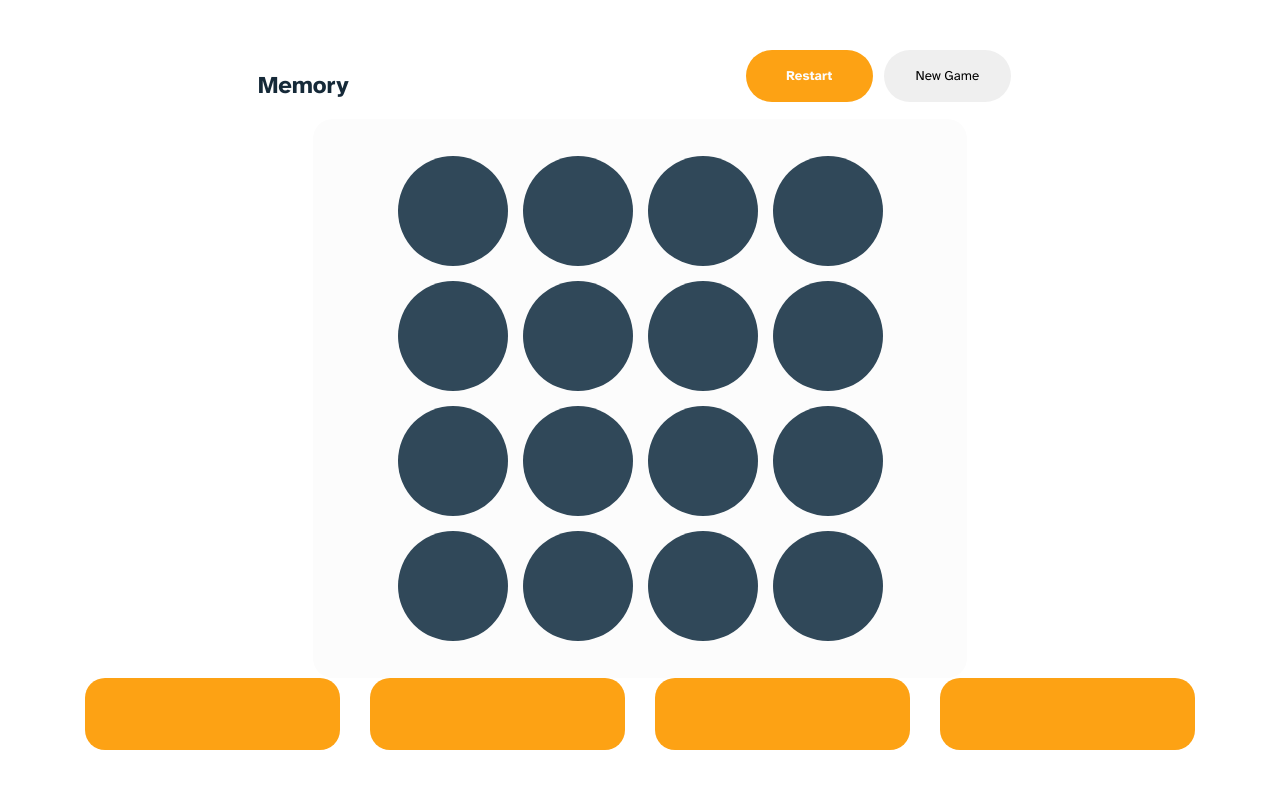
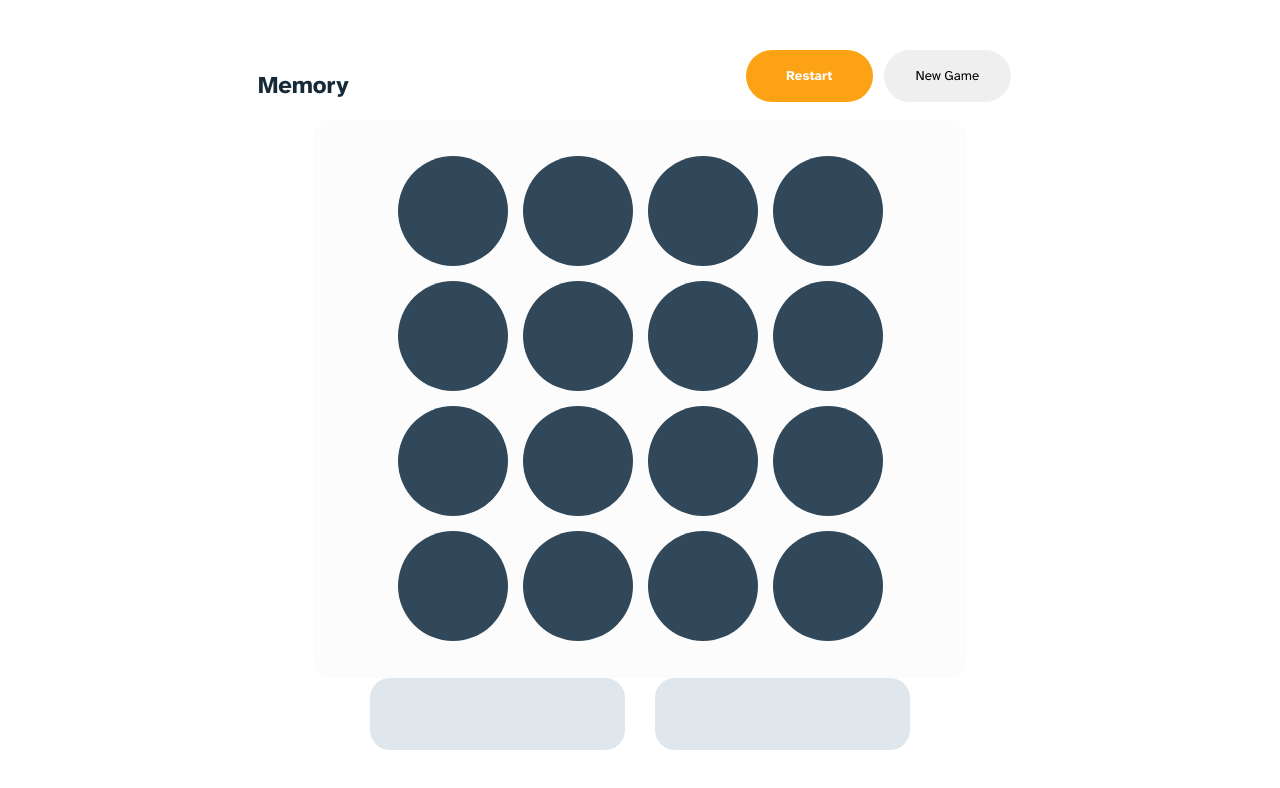
Before and after one commit to Davitvashakmadze/memory-game, a React (Create React App) app: page / in a window 1280 px wide. Both pictures are taken after a click on the button "Start Game". Shown: the top 788 px of the page. Built offline with nearby package versions, Linux system fonts and the light colour scheme; a web font is replaced by a local one.

Commit message:
feat: add sigle player page

```diff
--- a/src/home.scss
+++ b/src/home.scss
@@ -181,3 +181,6 @@ body {
 
   }
 }
+.single-wrapper{
+  grid-template-columns: repeat(2, 1fr);
+}
--- a/src/pages/Gaming.jsx
+++ b/src/pages/Gaming.jsx
@@ -19,10 +19,14 @@ const Gaming = () => {
           </div>
         </div>
         <div className="players-wrapper">
-          <div className="player-wrapper">
+          {/* <div className="player-wrapper">
           {[...Array(4)].map((_, index) => (
               <div key={index} className="player active-player"></div>
             ))}
+          </div> */}
+          <div className="player-wrapper single-wrapper">
+            <div className="player time-info"></div>
+            <div className="player move-info"></div>
           </div>
         </div>
       </div>
```
